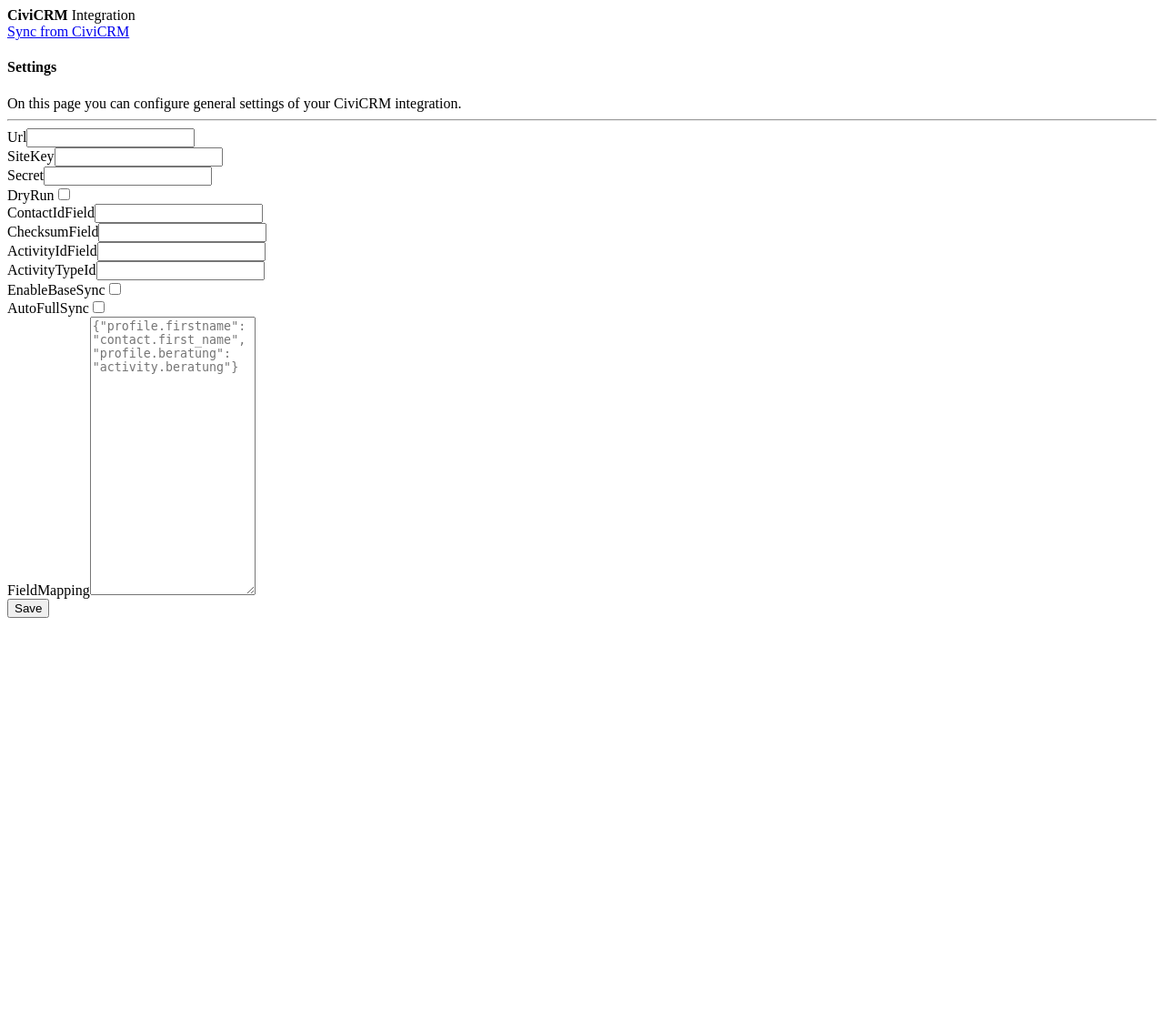
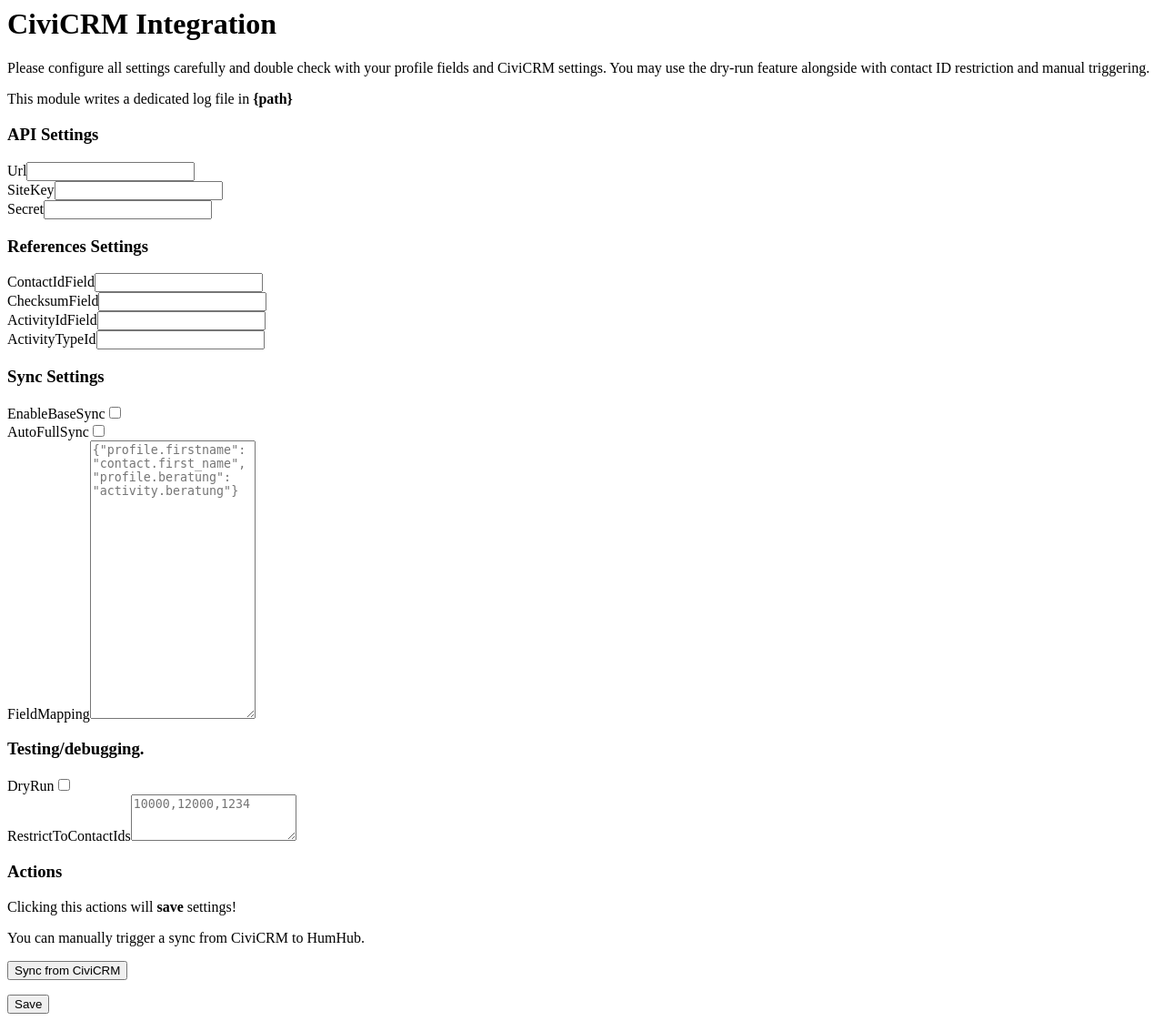
Before and after one commit to kompetenzz/K7zz.Humhub.CiviCRM, a PHP site: template views/config/index.php in a window 1280 px wide. Shown: the whole page at 91% size. Before the commit the page ends 679 px from the top, so only its background shows below. Run offline with PHP 8.4, Linux system fonts and the light colour scheme; the template is opened without the code that fills it: most values are stand-ins (such as "Sample title", 1, 10 or a date in 2020); form fields are guessed from the names that the template uses; some libraries are stand-ins or nearby versions.

Commit message:
Optimize settings view. Add restrict-to-ids setting

```diff
--- a/models/CiviCRMSettings.php
+++ b/models/CiviCRMSettings.php
@@ -19,6 +19,7 @@
     public bool $enableBaseSync = true;
     public bool $autoFullSync = false;
     public bool $dryRun = false;
+    public string $restrictToContactIds = "";
     public string $fieldMapping = '{}';
 
     public ?FieldMappingCollection $fieldMappings = null;
@@ -45,6 +46,7 @@
         $this->enableBaseSync = $this->getHumhubSetting('enableBaseSync') ?? true;
         $this->autoFullSync = $this->getHumhubSetting('autoFullSync') ?? false;
         $this->dryRun = $this->getHumhubSetting('dryRun') ?? false;
+        $this->restrictToContactIds = $this->getHumhubSetting('restrictToContactIds') ?? '';
         $this->activityIdField = $this->getHumhubSetting('activityIdField') ?? 'civicrm_network_id';
         $this->activityTypeId = $this->getHumhubSetting('activityTypeId') ?? 0;
         $this->fieldMapping = $this->getHumhubSetting('fieldMapping') ?? '{}';
--- a/views/config/index.php
+++ b/views/config/index.php
@@ -1,29 +1,32 @@
 <?php
 
+use k7zz\humhub\civicrm\Module;
 use yii\bootstrap\ActiveForm;
 
 ?>
 
 <div class="panel panel-default">
-    <div class="panel-heading"><?= Yii::t('CivicrmModule.config', '<strong>CiviCRM</strong> Integration'); ?>
-        <div class="pull-right">
-            <a class="btn btn-warning ml-5"
-                href="<?= \yii\helpers\Url::to(['/civicrm/config/sync?src=civicrm']) ?>"><?= Yii::t('base', 'Sync from CiviCRM') ?></a>
-        </div>
+    <div class="panel-heading">
+
+        <h1><?= Yii::t('CivicrmModule.config', '<strong>CiviCRM</strong> Integration'); ?></h1>
+
+        <p><?= Yii::t('CivicrmModule.config', 'Please configure all settings carefully and double check with your profile fields and CiviCRM settings.') ?>
+            <?= Yii::t('CivicrmModule.config', 'You may use the dry-run feature alongside with contact ID restriction and manual triggering.') ?>
+        </p>
+
+        <p class="text-small"><?= Yii::t(
+            'CivicrmModule.config',
+            'This module writes a dedicated log file in <strong>{path}</strong>',
+            ['path' => Module::getLogFilePath()]
+        ) ?></p>
     </div>
 
     <div class="panel-body">
-        <div class="clearfix">
-            <h4><?= Yii::t('CivicrmModule.config', 'Settings') ?></h4>
-            <div class="help-block">
-                <?= Yii::t('CivicrmModule.config', 'On this page you can configure general settings of your CiviCRM integration.') ?>
-            </div>
-        </div>
-
-        <hr>
-
         <?php $form = ActiveForm::begin() ?>
         <div class="panel-body">
+            <div class="row">
+                <div class="col-md-7">
+                    <h3><?= Yii::t('CivicrmModule.config', 'API Settings') ?></h3>
                     <?= $form->field($model, 'url')
                         ->textInput(options: ['placeholder' => 'https://civicrm.example.org/']); ?>
 
@@ -33,10 +36,7 @@
                     <?= $form->field($model, 'secret')
                         ->passwordInput(['autocomplete' => 'new-password']); ?>
 
-            <div class="text-warning">
-                <?= $form->field($model, 'dryRun')->checkbox(); ?>
-            </div>
-
+                    <h3><?= Yii::t('CivicrmModule.config', 'References Settings') ?></h3>
                     <?= $form->field($model, 'contactIdField')
                         ->textInput(options: ['placeholder' => 'civicrm_id']); ?>
 
@@ -49,12 +49,43 @@
                     <?= $form->field($model, 'activityTypeId')
                         ->textInput(options: ['placeholder' => '123456']); ?>
 
+                    <h3><?= Yii::t('CivicrmModule.config', 'Sync Settings') ?></h3>
                     <?= $form->field($model, 'enableBaseSync')->checkbox(); ?>
                     <?= $form->field($model, 'autoFullSync')->checkbox(); ?>
 
                     <?= $form->field($model, 'fieldMapping')
                         ->textarea(['rows' => 20, 'placeholder' => '{"profile.firstname": "contact.first_name", "profile.beratung": "activity.beratung"}'])
                         ->hint(Yii::t('CivicrmModule.config', 'JSON string for field mapping. Example: {"profile.firstname": "contact.first_name", "profile.beratung": "activity.beratung"}')); ?>
+                </div>
+                <div class="col-md-5">
+                    <div class="row text-warning mt-3">
+                        <h3>
+                            <?= Yii::t('CivicrmModule.config', 'Testing/debugging.') ?>
+                        </h3>
+
+                        <?= $form->field($model, 'dryRun')->checkbox(); ?>
+                        <?= $form->field($model, 'restrictToContactIds')
+                            ->textarea(['rows' => 3, 'placeholder' => '10000,12000,1234'])
+                            ->hint(Yii::t('CivicrmModule.config', 'Comma-separated list of contact IDs to restrict actions to.')); ?>
+                    </div>
+                    <div class="row mt-3">
+                        <h3><?= Yii::t('CivicrmModule.config', 'Actions') ?></h3>
+                        <p>
+                            <?= Yii::t('CivicrmModule.config', 'Clicking this actions will <b>save</b> settings!'); ?>
+                        </p>
+                        <div class="well">
+                            <p>
+                                <?= Yii::t('CivicrmModule.config', 'You can manually trigger a sync from CiviCRM to HumHub.'); ?>
+                            </p>
+                            <button class="btn btn-primary pull-right" type="submit" name="sync-from-civi" value="1"
+                                data-ui-loader><?= Yii::t('CivicrmModule.config', 'Sync from CiviCRM') ?></button>
+
+                        </div>
+                    </div>
+                </div>
+            </div>
+        </div>
+    </div>
 </div>
 
 <button class="btn btn-primary" data-ui-loader><?= Yii::t('base', 'Save') ?></button>
```
Also changed, not shown: Module.php (+6 -1 lines), controllers/ConfigController.php (+5 -15 lines), models/forms/SettingsForm.php (+23 -0 lines), services/CiviCRMService.php (+26 -3 lines). Lines whose indentation alone changed are shown as unchanged.
